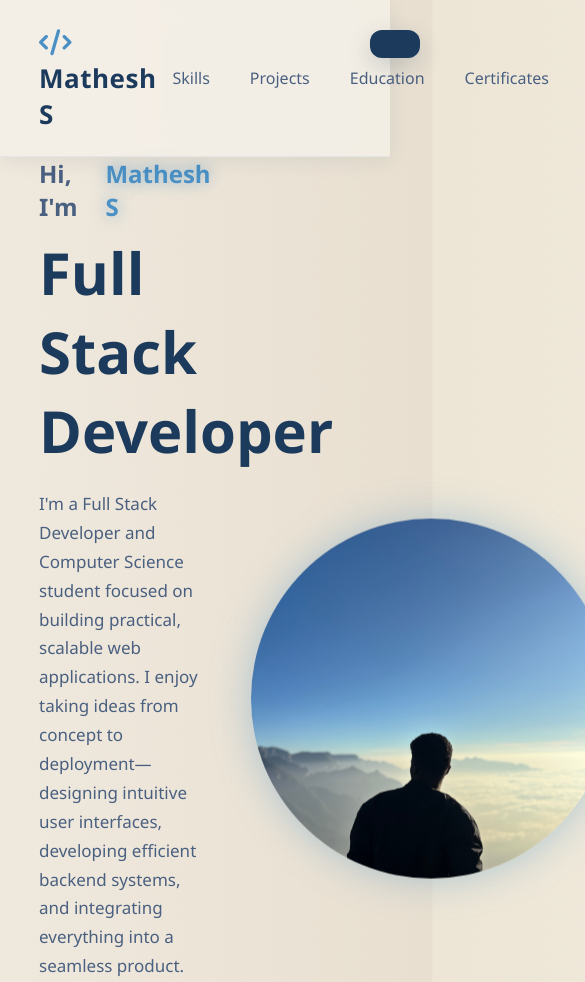
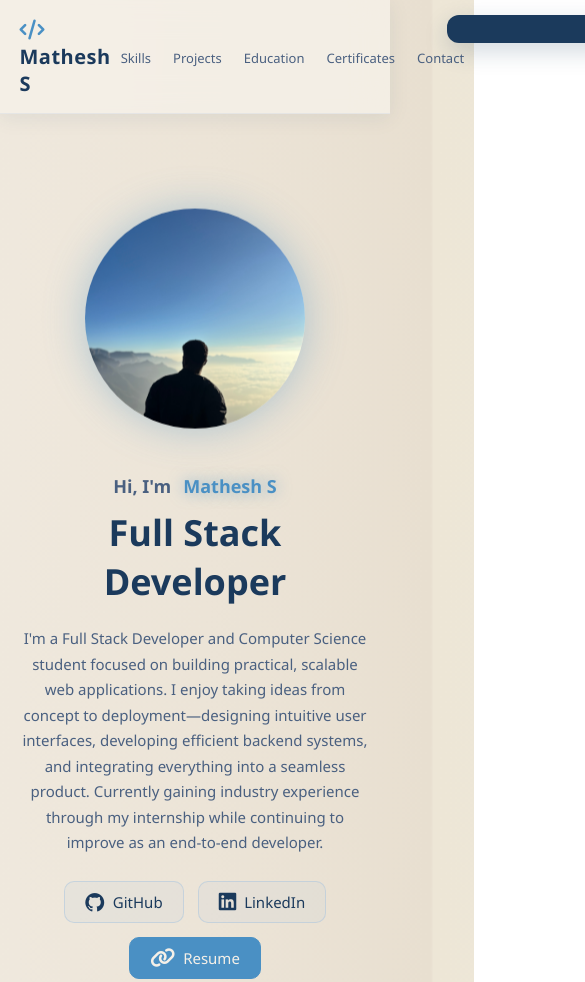
Before and after one commit to mathesh1707-bin/portfolio, a plain HTML site: page frontend/index.html in a window 390 px wide. Shown: the top 982 px of the page, 585 px wide, since content can reach past the window. Drawn offline with nearby package versions, Linux system fonts and the light colour scheme.

Commit message:
Customizing UI

```diff
--- a/frontend/style.css
+++ b/frontend/style.css
@@ -511,3 +511,110 @@ footer {
     color: #ef4444;
     font-size: 18px;
 }
+
+/* MOBILE RESPONSIVE */
+@media (max-width: 768px) {
+
+    /* NAVBAR */
+    nav {
+        padding: 16px 5%;
+    }
+
+    nav h1 {
+        font-size: 20px;
+    }
+
+    nav ul {
+        gap: 2px;
+    }
+
+    nav ul li a {
+        font-size: 13px;
+        padding: 6px 10px;
+    }
+
+    /* HERO */
+    .hero {
+        flex-direction: column;
+        padding: 100px 5% 60px;
+        min-height: 100vh;
+        text-align: center;
+        gap: 40px;
+    }
+
+    .hero-left {
+        max-width: 100%;
+        align-items: center;
+    }
+
+    .hero-left h1 {
+        font-size: 36px;
+    }
+
+    .hero-left h2 {
+        font-size: 18px;
+    }
+
+    .hero-left p {
+        font-size: 15px;
+        max-width: 100%;
+    }
+
+    .hero-links {
+        justify-content: center;
+        flex-wrap: wrap;
+    }
+
+    .hero-right {
+        order: -1;
+    }
+
+    .image-wrapper {
+        width: 220px;
+        height: 220px;
+    }
+
+    .image-wrapper::after {
+        width: 240px;
+        height: 240px;
+    }
+
+    /* SECTIONS */
+    section {
+        padding: 40px 5%;
+    }
+
+    /* SKILLS */
+    .skills-grid {
+        grid-template-columns: 1fr;
+    }
+
+    /* PROJECTS */
+    #project-list {
+        grid-template-columns: 1fr;
+    }
+
+    /* EDUCATION */
+    .education-list {
+        grid-template-columns: 1fr;
+    }
+
+    .education-card {
+        flex-direction: column;
+        align-items: flex-start;
+        gap: 10px;
+    }
+
+    /* CERTIFICATES */
+    .certificate-list {
+        grid-template-columns: 1fr;
+    }
+
+    /* TOAST */
+    .toast {
+        top: 15px;
+        right: 15px;
+        left: 15px;
+        font-size: 14px;
+    }
+}
```
